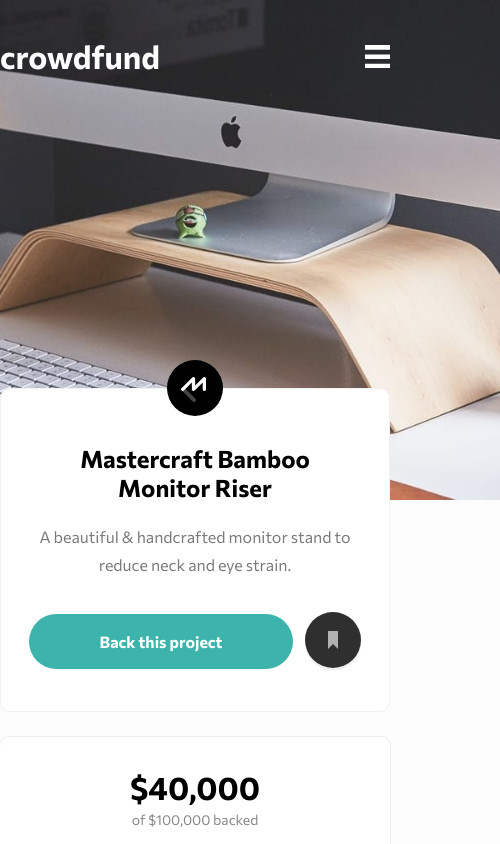
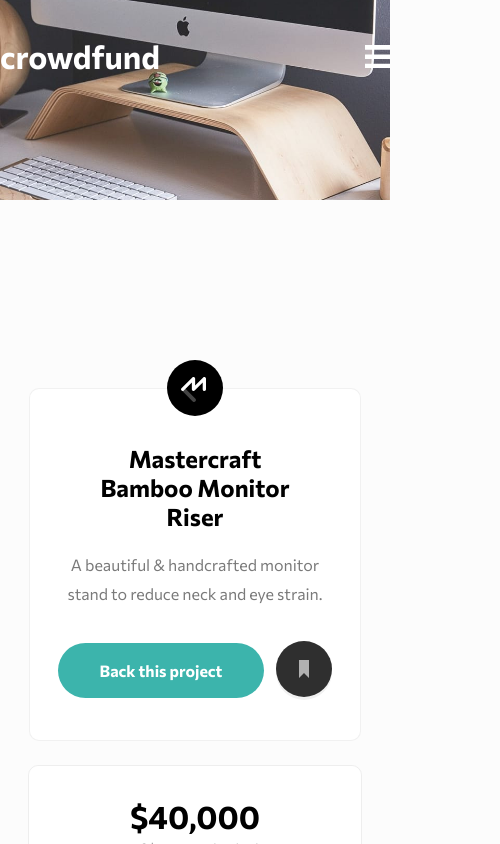
Before and after one commit to Lxpo/fm-crowdfunding-page, a React (Create React App) app: page / in a window 390 px wide. Shown: the top 844 px of the page, 500 px wide, since content can reach past the window. Built offline with nearby package versions, Linux system fonts and the light colour scheme.

Commit message:
Applied mobile responsiveness style to App containers

```diff
--- a/src/App.js
+++ b/src/App.js
@@ -41,8 +41,16 @@
             margin-bottom: 24px;
         }
 
-        @media (max-width:905px) {
-            max-width: 400px;
+        @media (min-width:${sg.Mobile}) {
+            max-width:85%;
+        }
+
+        @media (min-width:${sg.Tablet}) {
+            max-width:85%;
+        }
+
+        @media (min-width:${sg.Desktop}) {
+            max-width:${sg.DefaultContainerMaxWidth};
         }
     `
     const Container = styled.div`
@@ -63,7 +71,7 @@
         top:0;
         left:0;
 
-        @media (min-width:905px) {
+        @media (min-width:${sg.Tablet}) {
             display:none;
         }
     `
--- a/src/components/HeroBanner/index.js
+++ b/src/components/HeroBanner/index.js
@@ -1,15 +1,11 @@
-import react from 'react'
+import React from 'react'
 import * as styled from './style'
-
-
-
 
 const HeroBanner = () => {
 
     return(
         <styled.Container>
 
-
         </styled.Container>
     )
 }
--- a/src/components/HeroBanner/style.js
+++ b/src/components/HeroBanner/style.js
@@ -12,11 +12,12 @@
     box-sizing:border-box;
 
     @media (max-width:905px) {
+        padding: 100px;
         background: center / cover no-repeat url(${imgMobile});
     }
 `
 export const Image = styled.img`
-    max-width:100%;
+    max-width:200px;
     width:100%;
     height:auto;
 `
--- a/src/components/util/styleGuide.js
+++ b/src/components/util/styleGuide.js
@@ -18,3 +18,8 @@
 export const CustomModalPadding = `40px 80px`;
 
 export const CardMobilePadding = `24px 24px 40px`
+
+export const Mobile = `280px`
+export const Landscape = `768px`
+export const Tablet = `992px`
+export const Desktop = `1200px`
```
